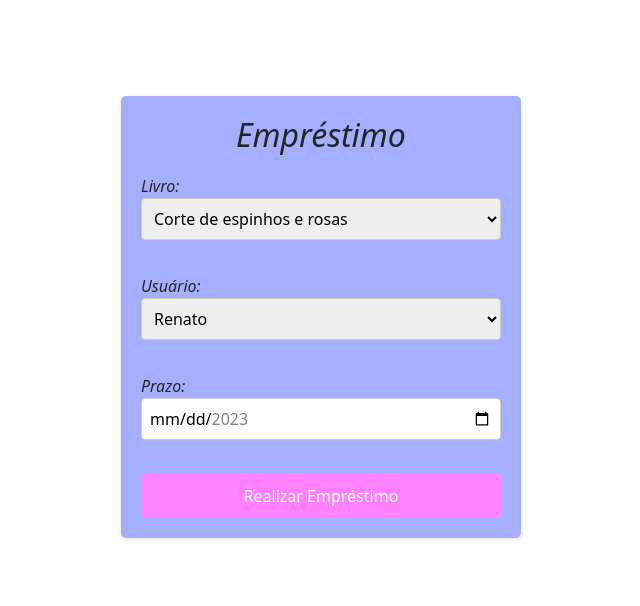
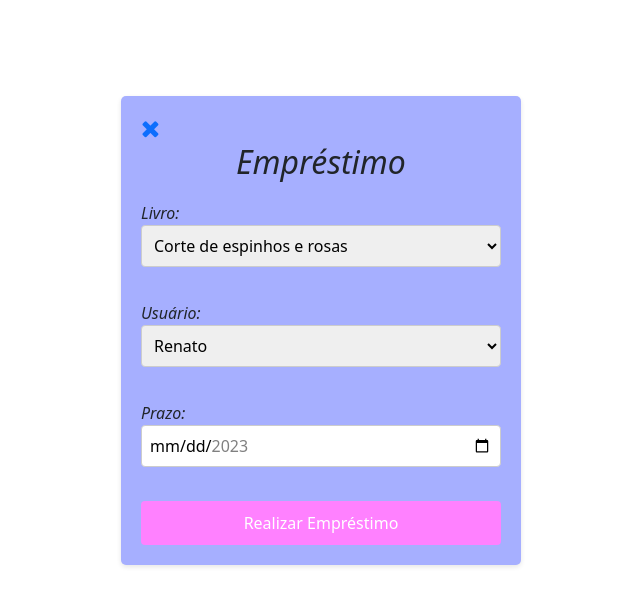
Before and after one commit to JulianaLopes2005/wda, a PHP site: page /emprestar.php in a window 1280 px wide. Shown: the top 606 px of the page, without its empty margins (319-959 px from the left). Run offline with PHP 8.4, Linux system fonts and the light colour scheme; data comes from the database, SQL or seed files in the repository.

Commit message:
Add files via upload

```diff
--- a/wda-main/Juliana3A/adicionar.php
+++ b/wda-main/Juliana3A/adicionar.php
@@ -19,6 +19,7 @@ if (!isset($_SESSION['loggedin']) || $_SESSION['loggedin'] !== true) {
 	<script src="https://cdnjs.cloudflare.com/ajax/libs/jquery/3.6.0/jquery.min.js"></script>
 	<script src="https://cdnjs.cloudflare.com/ajax/libs/jquery.mask/1.14.16/jquery.mask.min.js"></script>
     <link rel="stylesheet" type="text/css" href="css/bootstrap.min.css">
+    <link rel="stylesheet" href="https://cdnjs.cloudflare.com/ajax/libs/font-awesome/4.7.0/css/font-awesome.min.css">
     <style>
 
 
@@ -67,6 +68,7 @@ if (!isset($_SESSION['loggedin']) || $_SESSION['loggedin'] !== true) {
 
 <br><br>
     <div class="container">
+    <a href="usuarios.php"><i style="font-size:24px" class="fa">&#xf00d;</i></a>
 		<center><h2>Cadastro de Usuário</h2></center>
         <form action="add.php" method="post" accept-charset="utf-8" class="form-group" onsubmit="return validateForm()">
             <label for="nome">Nome:</label>
--- a/wda-main/Juliana3A/adicionareditora.php
+++ b/wda-main/Juliana3A/adicionareditora.php
@@ -20,6 +20,7 @@ if (!isset($_SESSION['loggedin']) || $_SESSION['loggedin'] !== true) {
 	<link rel="stylesheet" type="text/css" href="css/bootstrap.min.css">
 	<script src="https://cdnjs.cloudflare.com/ajax/libs/jquery/3.6.0/jquery.min.js"></script>
 	<script src="https://cdnjs.cloudflare.com/ajax/libs/jquery.mask/1.14.16/jquery.mask.min.js"></script>
+	<link rel="stylesheet" href="https://cdnjs.cloudflare.com/ajax/libs/font-awesome/4.7.0/css/font-awesome.min.css">
 
 	<style>
 		.container {
@@ -52,6 +53,7 @@ if (!isset($_SESSION['loggedin']) || $_SESSION['loggedin'] !== true) {
 		<div class="container col-sm-6">
 			<div class="panel panel-default">
 				<div class="panel-body">
+				<a href="editora.php"><i style="font-size:24px" class="fa">&#xf00d;</i></a>
 					<div class="panel-heading display-6 text-center">Cadastro de Editoras</div>
     					<form action="addeditora.php" method="post" accept-charset="utf-8" class="form-group">
 
--- a/wda-main/Juliana3A/cadastrolivros.php
+++ b/wda-main/Juliana3A/cadastrolivros.php
@@ -18,6 +18,7 @@ if (!isset($_SESSION['loggedin']) || $_SESSION['loggedin'] !== true) {
 	<title>Página do Cadastro de Livros</title>
 	<meta charset="utf-8">
 	<link rel="stylesheet" type="text/css" href="css/bootstrap.min.css">
+	<link rel="stylesheet" href="https://cdnjs.cloudflare.com/ajax/libs/font-awesome/4.7.0/css/font-awesome.min.css">
 
 	<style>
 		.container {
@@ -46,9 +47,11 @@ if (!isset($_SESSION['loggedin']) || $_SESSION['loggedin'] !== true) {
 
 <br><br>
 	<div class="row">
+
 		<div class="container">
 			<div class="panel panel-default">
 				<div class="panel-body">
+				<a href="livros.php"><i style="font-size:24px" class="fa">&#xf00d;</i></a>
 					<div class="panel-heading display-6 text-center">Cadastro de Livros</div>
     					<form action="funcadastrolivro.php" method="post" accept-charset="utf-8" class="form-group">
 
--- a/wda-main/Juliana3A/emprestar.php
+++ b/wda-main/Juliana3A/emprestar.php
@@ -4,6 +4,7 @@
     <meta charset="UTF-8">
     <title>Empréstimo</title>
     <link rel="stylesheet" href="css/bootstrap.min.css">
+    <link rel="stylesheet" href="https://cdnjs.cloudflare.com/ajax/libs/font-awesome/4.7.0/css/font-awesome.min.css">
     <style>
 
         .loan-container {
@@ -63,6 +64,7 @@
         ?>
         <br><br><br><br>
     <div class="loan-container">
+    <a href="emprestimo.php"><i style="font-size:24px" class="fa">&#xf00d;</i></a>
         <h2>Empréstimo</h2>
         <form id="loan-form" action="efetuaremp.php" method="POST">
             <label for="livro">Livro:</label>
```
